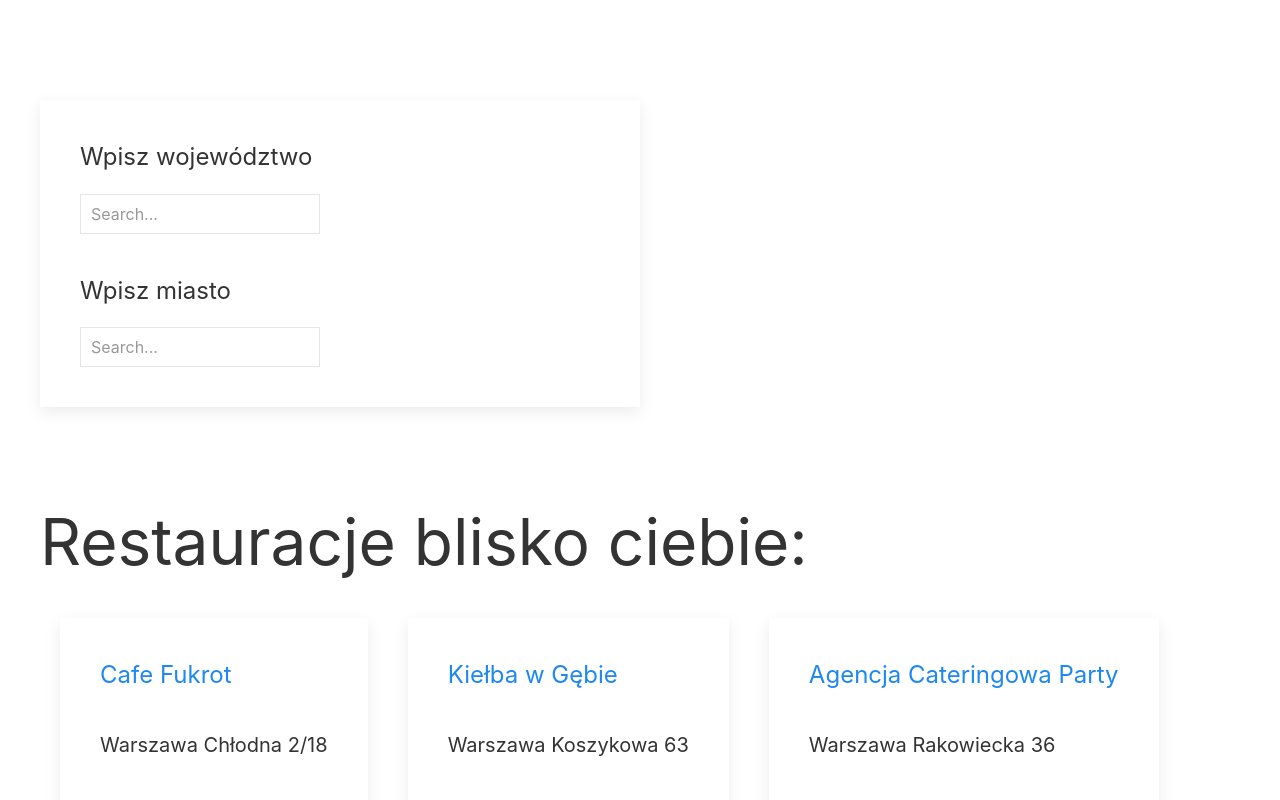
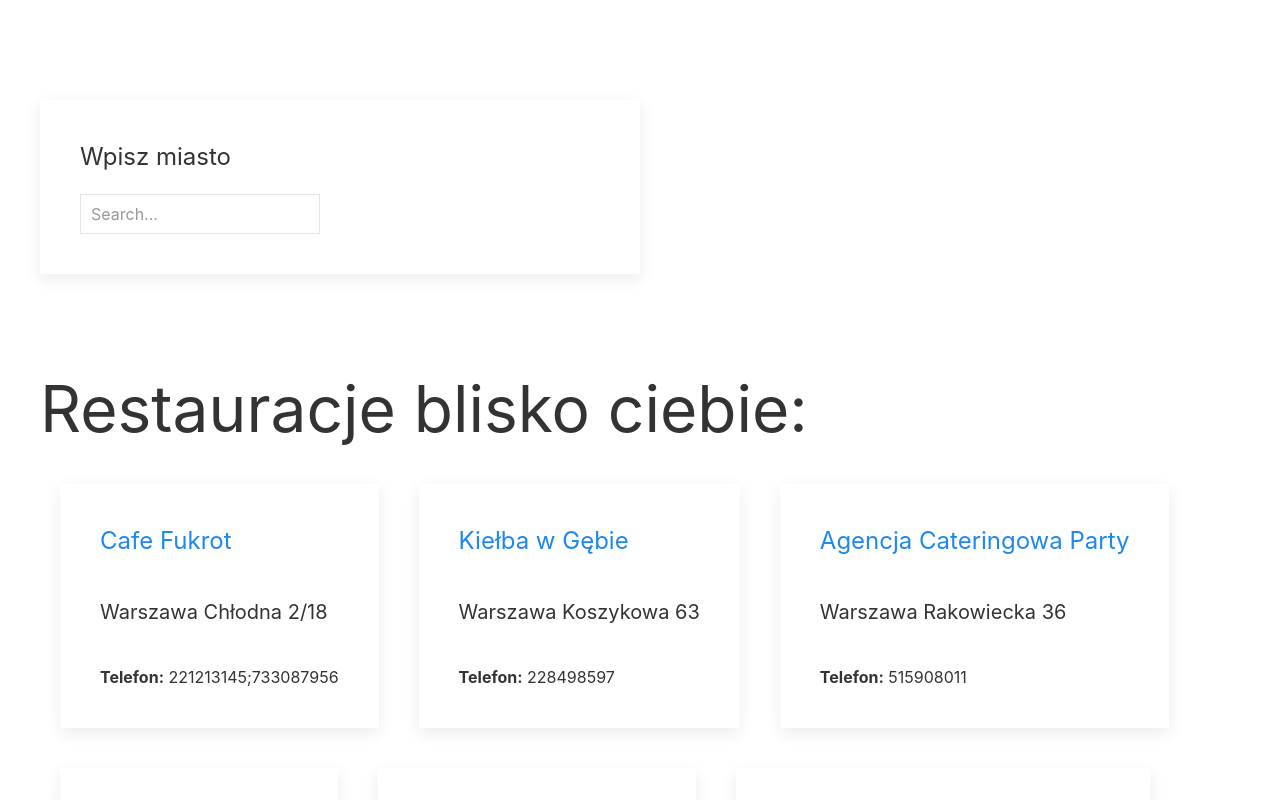
Before and after one commit to marckraw/posilek-dla-lekarzy, a React (Create React App) app: page / in a window 1280 px wide. Shown: the top 800 px of the page. Built offline with nearby package versions, Linux system fonts and the light colour scheme.

Commit message:
Filter by town is beta ready

```diff
--- a/src/App.js
+++ b/src/App.js
@@ -1,4 +1,4 @@
-import React from "react";
+import React, { useState, useEffect } from "react";
 import Autocomplete from "./components/Autocomplete";
 import "./main.scss";
 import RestaurantCard from "./components/RestaurantCard";
@@ -55,23 +55,51 @@ const restaurants_list = [
 ];
 
 function App() {
+    const [townValue, setTownValue] = useState("");
+    const [restaurantList, setRestaurantList] = useState(restaurants_list);
+    const [filteredRestaurantList, setFilteredRestaurantList] = useState(
+        restaurants_list
+    );
+
+    useEffect(() => {
+        setFilteredRestaurantList(
+            restaurantList.filter(restaurant =>
+                restaurant.town.toUpperCase().includes(townValue.toUpperCase())
+            )
+        );
+    }, [townValue, restaurantList]);
+
+    const handleChange = event => {
+        const value = event.currentTarget.value;
+        setTownValue(value);
+    };
+
     return (
         <>
-            <div class="uk-container" style={{ marginTop: "100px" }}>
+            <div className="uk-container" style={{ marginTop: "100px" }}>
                 <div className="uk-card uk-card-default uk-card-body uk-width-1-2@m">
-                    <h3 className="uk-card-title">Wpisz województwo</h3>
-                    <Autocomplete />
+                    {/* <h3 className="uk-card-title">Wpisz województwo</h3>
+                    <Autocomplete /> */}
                     <h3 className="uk-card-title">Wpisz miasto</h3>
-                    <Autocomplete />
+                    <form className="uk-search uk-search-default">
+                        <input
+                            className="uk-search-input"
+                            type="search"
+                            name="town"
+                            id="town"
+                            placeholder="Search..."
+                            onChange={handleChange}
+                        />
+                    </form>
                 </div>
             </div>
 
-            <div class="uk-container" style={{ marginTop: "100px" }}>
+            <div className="uk-container" style={{ marginTop: "100px" }}>
                 <h1 className="uk-heading-medium">
                     Restauracje blisko ciebie:{" "}
                 </h1>
-                <div class="uk-flex uk-flex-wrap uk-flex-wrap-around">
-                    {restaurants_list.map(restaurant => {
+                <div className="uk-flex uk-flex-wrap uk-flex-wrap-around">
+                    {filteredRestaurantList.map(restaurant => {
                         return <RestaurantCard data={restaurant} />;
                     })}
                 </div>
--- a/src/components/RestaurantCard.js
+++ b/src/components/RestaurantCard.js
@@ -18,8 +18,11 @@ const RestaurantCard = props => {
             <h4>
                 {props.data.town} {props.data.address}
             </h4>
-            <h5>{props.data.phone}</h5>
-            {props.data.mealsLeft > 0 ? (
+            <h5>
+                {" "}
+                <strong>Telefon:</strong> {props.data.phone}
+            </h5>
+            {/* {props.data.mealsLeft > 0 ? (
                 <button onClick={makeOrder}>
                     Zamów (pozostalo: {props.data.mealsLeft})
                 </button>
@@ -27,7 +30,7 @@ const RestaurantCard = props => {
                 <button disabled>
                     Zamów (pozostalo: {props.data.mealsLeft})
                 </button>
-            )}
+            )} */}
         </div>
     );
 };
```
